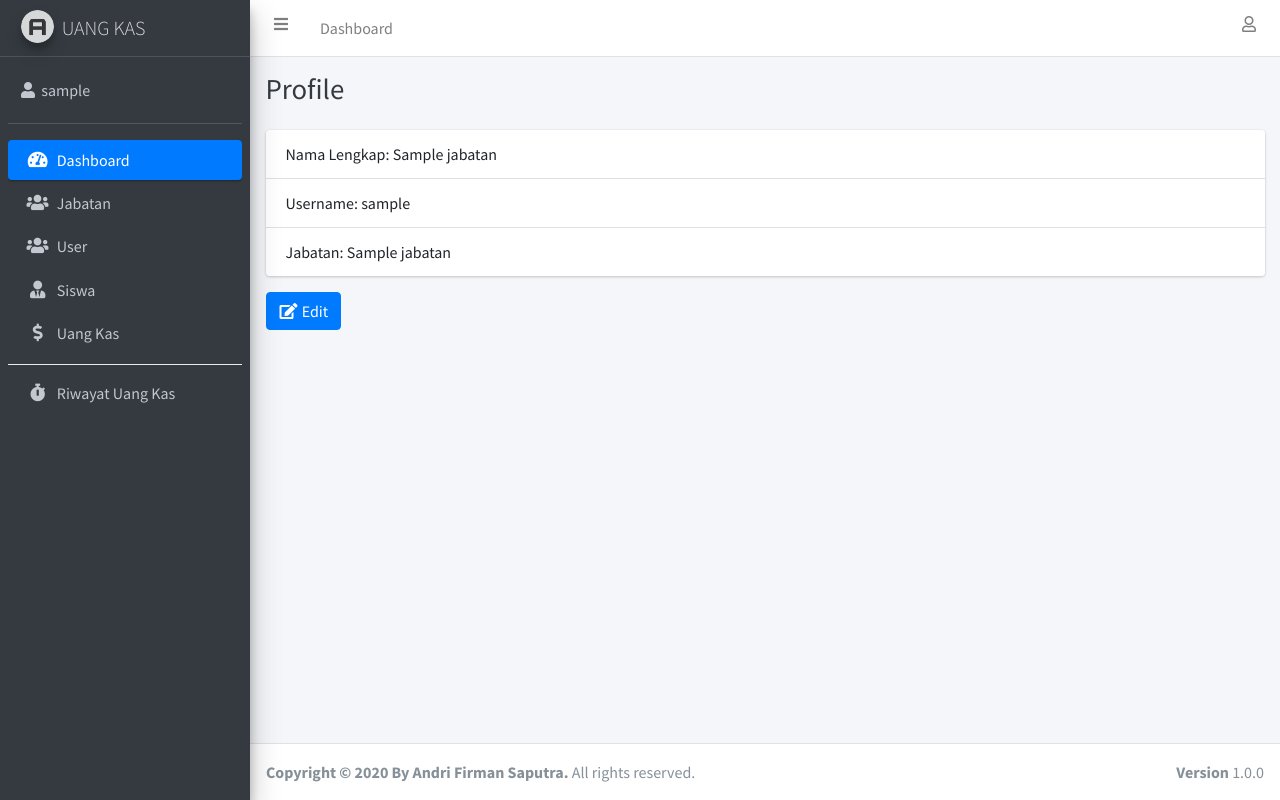
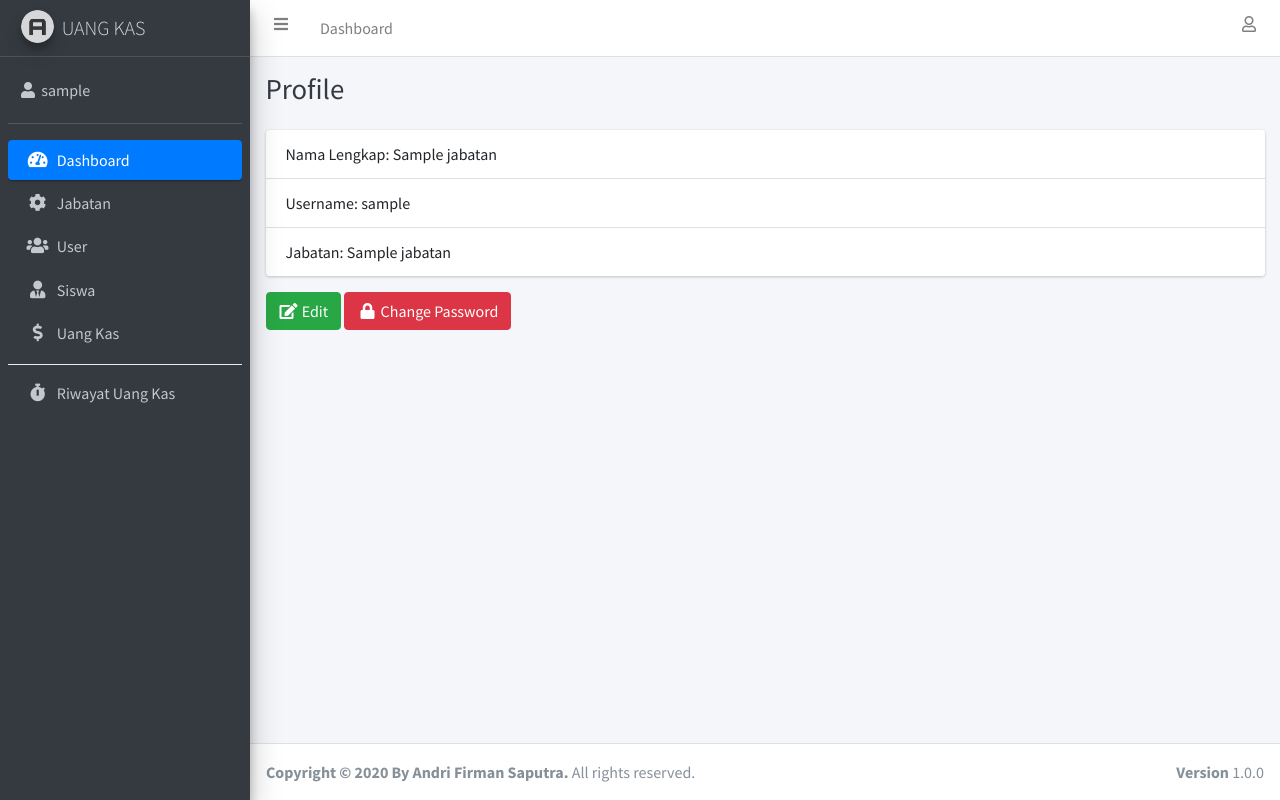
Before and after one commit to hako-975/aplikasi-uang-kas-dengan-php-native, a PHP site: page /profile.php in a window 1280 px wide. Run offline with PHP 8.4, Linux system fonts and the light colour scheme; the visitor is signed in with stand-in values (Sample User, id 1); tables that the repository leaves empty or names only in its code hold one stand-in row (values such as "Sample post").

Commit message:
modified:   connection.php 	modified:   detail_bulan_pembayaran.php 	modified:   include/sidebar.php 	modified:   profile.php 	modified:   siswa.php

```diff
--- a/connection.php
+++ b/connection.php
@@ -263,3 +263,34 @@ function deleteBulanPembayaran($id) {
 	  	return mysqli_affected_rows($conn);
 	}
 }
+
+function changePassword($data) {
+	global $conn;
+	$id_user = $_SESSION['id_user'];
+	$old_password = htmlspecialchars($data['old_password']);
+	// check old password
+	$dataUser = mysqli_fetch_assoc(mysqli_query($conn, "SELECT * FROM user WHERE id_user = '$id_user'"));
+	if (password_verify($old_password, $dataUser['password'])) {
+		$new_password = htmlspecialchars($data['new_password']);
+		$new_password_verify = htmlspecialchars($data['new_password_verify']);
+		if ($new_password == $new_password_verify) {
+			$password = password_hash($new_password, PASSWORD_DEFAULT);
+			$query = mysqli_query($conn, "UPDATE user SET password = '$password' WHERE id_user = '$id_user'");
+	  		return mysqli_affected_rows($conn);
+		} else {
+			setAlert("Failed to change password user!", "New Password not Matches with New Password Verify!", "error");
+	     	return header("Location: profile.php");
+		}
+	} else {
+		setAlert("Failed to change password user!", "Old Password not Matches!", "error");
+     	return header("Location: profile.php");
+	}
+}
+
+function tambahSiswaUangKas($data) {
+	global $conn;
+	$id_siswa = htmlspecialchars($data['id_siswa']);
+	$id_bulan_pembayaran = htmlspecialchars($data['id_bulan_pembayaran']);
+	$query = mysqli_query($conn, "INSERT INTO uang_kas VALUES ('', '$id_siswa', '$id_bulan_pembayaran', '0', '0', '0', '0')");
+  	return mysqli_affected_rows($conn);
+}
--- a/include/sidebar.php
+++ b/include/sidebar.php
@@ -34,7 +34,7 @@
         <?php if ($dataUser['id_jabatan'] == '1'): ?>
           <li class="nav-item">
             <a href="jabatan.php" class="nav-link">
-              <i class="nav-icon fas fa-users"></i>
+              <i class="nav-icon fas fa-cog"></i>
               <p>
                 Jabatan
               </p>
--- a/profile.php
+++ b/profile.php
@@ -7,8 +7,12 @@
   	if (editUser($_POST) > 0) {
   		setAlert("Your Profile has been changed", "Successfully changed", "success");
 		header("Location: profile.php");
-  	} else {
-  		setAlert("Your Profile failed to change!", "Failed changed!", "error");
+  	}
+  }
+
+  if (isset($_POST['btnChangePassword'])) {
+  	if (changePassword($_POST) > 0) {
+  		setAlert("Your Password has been changed", "Successfully changed", "success");
 		header("Location: profile.php");
   	}
   }
@@ -52,8 +56,12 @@
 		  </ul>
 		</div>
 		<!-- Button trigger modal -->
-		<button type="button" class="btn btn-primary" data-toggle="modal" data-target="#editProfileModal">
+		<button type="button" class="btn btn-success" data-toggle="modal" data-target="#editProfileModal">
 		  <i class="fas fa-fw fa-edit"></i> Edit
+		</button>
+
+		<button type="button" class="btn btn-danger" data-toggle="modal" data-target="#changePasswordModal">
+		  <i class="fas fa-fw fa-lock"></i> Change Password
 		</button>
 
 		<!-- Modal -->
@@ -100,6 +108,40 @@
 		    </form>
 		  </div>
 		</div>
+		<!-- Modal change password -->
+		<div class="modal fade" id="changePasswordModal" tabindex="-1" role="dialog" aria-labelledby="changePasswordModalLabel" aria-hidden="true">
+		  <div class="modal-dialog" role="document">
+		    <form method="post">
+                <input type="hidden" name="id_user" value="<?= $dataUser['id_user']; ?>">
+		    	<div class="modal-content">
+			      <div class="modal-header">
+			        <h5 class="modal-title" id="changePasswordModalLabel">Change Password</h5>
+			        <button type="button" class="close" data-dismiss="modal" aria-label="Close">
+			          <span aria-hidden="true">&times;</span>
+			        </button>
+			      </div>
+			      <div class="modal-body">
+					<div class="form-group">
+                        <label for="old_password">Old Password</label>
+                        <input type="password" minlength="6" name="old_password" id="old_password" class="form-control" required>
+                    </div>
+					<div class="form-group">
+                        <label for="new_password">Password</label>
+                        <input type="password" minlength="6" name="new_password" id="new_password" class="form-control" required>
+                    </div>
+                    <div class="form-group">
+                        <label for="new_password_verify">Password Verify</label>
+                        <input type="password" minlength="6" name="new_password_verify" id="new_password_verify" class="form-control" required>
+                    </div>
+			      </div>
+			      <div class="modal-footer">
+			        <button type="button" class="btn btn-danger" data-dismiss="modal"><i class="fas fa-fw fa-times"></i> Close</button>
+			        <button type="submit" name="btnChangePassword" class="btn btn-primary"><i class="fas fa-fw fa-save"></i> Save</button>
+			      </div>
+			    </div>
+		    </form>
+		  </div>
+		</div>
       </div>
     </section>
     <!-- /.content -->
```
Also changed, not shown: detail_bulan_pembayaran.php (+80 -33 lines), siswa.php (+10 -0 lines).
